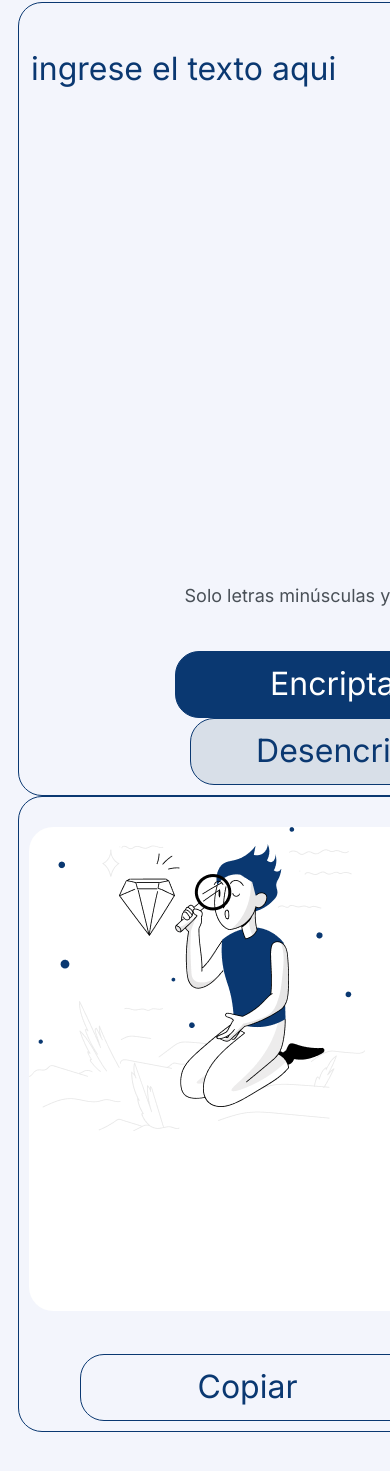
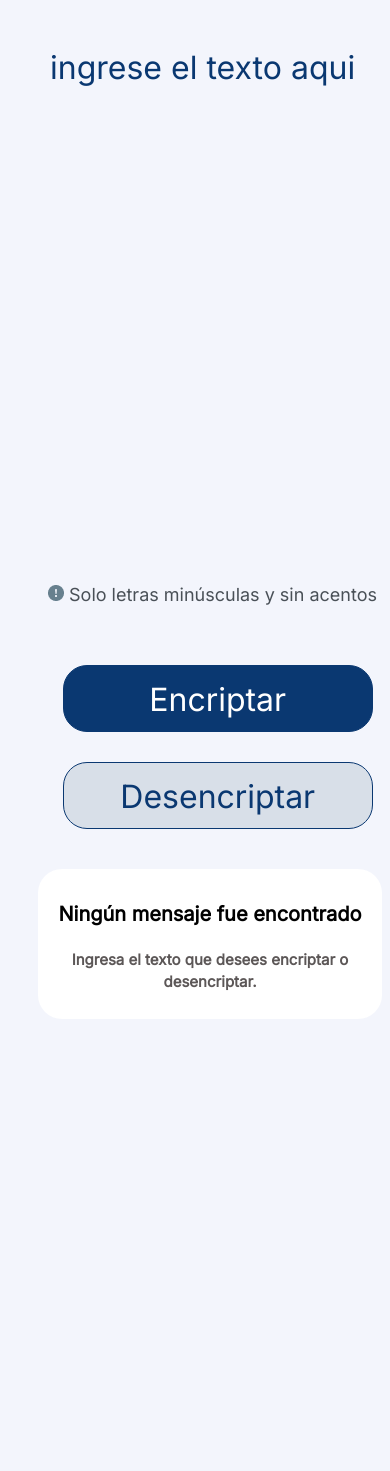
Before and after one commit to Elipinto23/encriptador_de_texto, a plain HTML site: page index.html in a window 390 px wide. Shown: the part 117-1588 px from the top of the page. After the commit the page ends 1186 px from the top, so only its background shows below. Drawn offline with Linux system fonts and the light colour scheme.

Commit message:
funcionalidades y maquetado listo

```diff
--- a/encriptador.js
+++ b/encriptador.js
@@ -1,5 +1,6 @@
 window.onload = (event) => {
     const botonDesencriptar = document.querySelector("#boton-encriptar");
+
 };
 
 
@@ -13,8 +14,11 @@ function encriptar(){
         textoEncriptado = textoEncriptado.replace(/u/img, "ufat");
 
        document.getElementById("texto-para-desencriptar").value = textoEncriptado;
-
-       //document.getElementById("mensaje").style.display="none";
+       document.getElementById("mensaje-no-encontrado").style.display="none";
+       document.getElementById("mensaje-ingresa-texto").style.display="none";
+       document.getElementById("img-descifrado").style.display="none";
+       document.getElementById("copiar").style.display="block";
+       document.getElementById("texto-para-desencriptar").style.display="block";
 
 }
 
--- a/index.html
+++ b/index.html
@@ -15,20 +15,23 @@
         <img class="logo" src="imagenes/Vector.png" alt="logo de alura" >
     </header>
     <main>
-        <section class="flex-item">
+        <section class="flex-item-left">
             <textarea class="text-area" id="texto-para-encriptar" cols="30" rows="10" placeholder="Ingrese el texto aqui"></textarea>
             <div>
-                <h6 class="informacion">Solo letras minúsculas y sin acentos</h6>
+                <h6 class="informacion"><img src="imagenes/signo.png"> Solo letras minúsculas y sin acentos</h6>
             </div>
             <div class="botones">
                 <button class="btn-encriptar" id="boton-encriptar" onclick="encriptar()">Encriptar</button>
                 <button class="btn-desencriptar" onclick="desencriptar()">Desencriptar</button>
             </div>
         </section>
-        <section class="flex-item">
-            <textarea class="mensaje" id="texto-para-desencriptar"  cols="20" rows="10"></textarea>
-            <div>
-                <button class="copiar" onclick="copiar()">Copiar</button>
+        <section class="flex-item-right area-descifrado">
+            <img id="img-descifrado" src="imagenes/dibujo.png">
+            <p id="mensaje-no-encontrado">Ningún mensaje fue encontrado</p>
+            <p id="mensaje-ingresa-texto">Ingresa el texto que desees encriptar o desencriptar.</p>
+            <textarea id="texto-para-desencriptar" cols="20" rows="10" readonly></textarea>
+            <div class="area-copiar">
+                <button class="copiar" id="copiar" onclick="copiar()">Copiar</button>
             </div>
         </section>
     </main>
--- a/style.css
+++ b/style.css
@@ -1,155 +1,3 @@
-/*
-
-header{
-    margin-left: 50px;
-    margin-top: 30px;
-}
-body{
-    background:#F3F5FC;
-    width: 964px;
-}
-
-.contenedor-principal{
-   width: 100%;
-   height: 100%;
-   display: flex;
-   margin-left: 30%;
-}
-
-
-.texto-para-encriptar{
-    height:600px;
-    width: 577px;
-    left: 240px;
-    top: 168px;
-    border-radius: nullpx;
-    text-align: center;
-    font-size: 15px;
-    font-weight: bold;
-    border: none;
-    background:#F3F5FC;
-    margin: 30px;
-
-}
-
-
-
-.botones{
-    display: flex;
-    flex-direction: row;
-    align-items: flex-start;
-}
-
-#boton-encriptar{
-    height: 67px;
-    width: 228px;
-    left: 0px;
-    top: 0px;
-    border-radius: 24px;
-    padding: 24px;
-    background: #0A3871;
-    color:#FFFFFF;
-}
-
-#condicion{
-    height: 18px;
-    width: 205px;
-    left: 24px;
-    top: 0px;
-    border-radius: nullpx;
-    text-align: center;
-
-}
-
-#condicion{
-    display: inline;
-}
-
-
-#boton-Desencriptar{
-    height: 67px;
-    width: 228px;
-    left: 0px;
-    top: 0px;
-    border-radius: 24px;
-    padding: 24px;
-    background: #D8DFE8;
-    color:#0A3871;
-    margin-left: 50px;
-}
-
-.contenedor-desencriptar{
-    display: flex;
-    flex-direction: column;
-    background-color: #FFFFFF;
-    width: 600px;
-    height: 700px;
-    border: 2px solid #ffffff;
-    border-radius: 15px;
-    text-align: center;
-}
-
-#texto-para-desencriptar{
-    border: none;
-    text-align: center;
-}
-
-#img-descifrado{
-    display: block;
-    margin: 50px;
-    margin-top: 50px;
-    width: 250px;
-    height: 250px;
-}
-
-#texto-para-desencriptar{
-    padding-top: 30px;
-    width: 400px;
-
-}
-
-#mensaje{
-    font-size: 20px;
-    font-weight: bold;
-}
-
-#copiar{
-    height: 67px;
-    width: 128px;
-    left: 0px;
-    top: 0px;
-    border-radius: 24px;
-    padding: 24px;
-    background: #D8DFE8;
-    color:#0A3871;
-    margin-top: 15px;
-    margin-left: 130px;
-
-}
-
-@media screen and (max-width:480px) {
-
-
-    .contenedor-principal{
-        position: absolute;
-    }
-
-    #img-descifrado{
-        width: auto;
-        position: absolute;
-        display:none;
-    }
-
-    #contenedor-desencriptar{
-        width: auto;
-        position: absolute;
-
-    }
-
-}
-
-*/
-
 *{
     background:#F3F5FC;
     font-family: 'Inter';
@@ -167,21 +15,22 @@ main{
     display: flex;
     flex-wrap: wrap;
     margin-bottom: 50px;
-    margin-left: 10px;
-    text-align: center;
+    margin-left: 30px;
 }
 
-.flex-item {
+.flex-item-left {
     padding: 10px;
-    flex: 40%;
-    border: 1px solid #0A3871;
-    border-radius: 24px;
+    flex: 50%;
+    margin-left: 50px;
+    margin-right: 30px;
+    align-items: left;
 }
 
-@media (max-width: 800px) {
-    .flex-item {
-      flex: 100%;
-    }
+.flex-item-right {
+    padding: 10px;
+    flex: 30%;
+    margin-top: 15px;
+    margin-right: 30px;
 }
 
 .text-area {
@@ -192,24 +41,23 @@ main{
     text-transform: lowercase;
 }
 ::placeholder { color: #0A3871; }
-  .text-area:focus {
-      outline: none;
-    }
 
-.mensaje{
+.text-area:focus {
+    outline: none;
+}
+
+.area-descifrado {
     background: white;
-    background-image: url("imagenes/dibujo.png");
-    background-repeat: no-repeat;
     border: none;
     border-radius: 24px;
     color: #0A3871;
-    margin-top: 20px;
-    padding-left: 20px;
-    /*position: fixed;*/
+    text-align: center;
 }
+
 .mensaje:focus {
     outline: none;
 }
+
 
 .botones{
     margin-top: 18px;
@@ -225,6 +73,8 @@ main{
     height: 67px;
     margin-left: 30px;
     width: 328px;
+    margin-top: 10px;
+    margin-left: 0;
 }
 
 .btn-encriptar {
@@ -237,7 +87,15 @@ main{
     width: 328px;
 }
 
+.area-copiar {
+    background: white;
+    display: flex;
+    justify-content: center;
+    align-items: center;
+}
+
 .copiar {
+    background: white;
     border: 1px solid #0A3871;
     border-radius: 24px;
     color: #0A3871;
@@ -245,9 +103,65 @@ main{
     height: 67px;
     margin-top: 30px;
     width: 336px;
+    display: none;
+    justify-content: center;
+}
+
+#mensaje-no-encontrado{
+    text-align: center;
+    font-size: 20px;
+    font-weight: bold;
+    color: black;
+    background-color: white;
+}
+
+#mensaje-ingresa-texto{
+    text-align: center;
+    font-size: 15px;
+    font-weight: bold;
+    color: rgb(92, 87, 87);
+    background-color: white;
+}
+
+#img-descifrado{
+    background-color: white;
+}
+
+#texto-para-desencriptar {
+    border: none;
+    background-color: white;
+    display: none;
+    text-align: center;
+}
+
+#texto-para-desencriptar:focus {
+    outline: none;
 }
 
 .informacion {
     color: #495057;
     font-size:18px;
 }
+
+@media (max-width: 600px) {
+    .flex-item-left, .flex-item-right {
+      flex: 100%;
+    }
+
+    .flex-item-right {
+        margin-right: 0px;
+    }
+
+    .flex-item-left {
+        margin-left: 0px;
+    }
+    #img-descifrado {
+        display: none;
+    }
+
+    .btn-desencriptar, .btn-encriptar{
+        width: 50%;
+        margin: 15px;
+        padding: 10px;
+    }
+}
```
